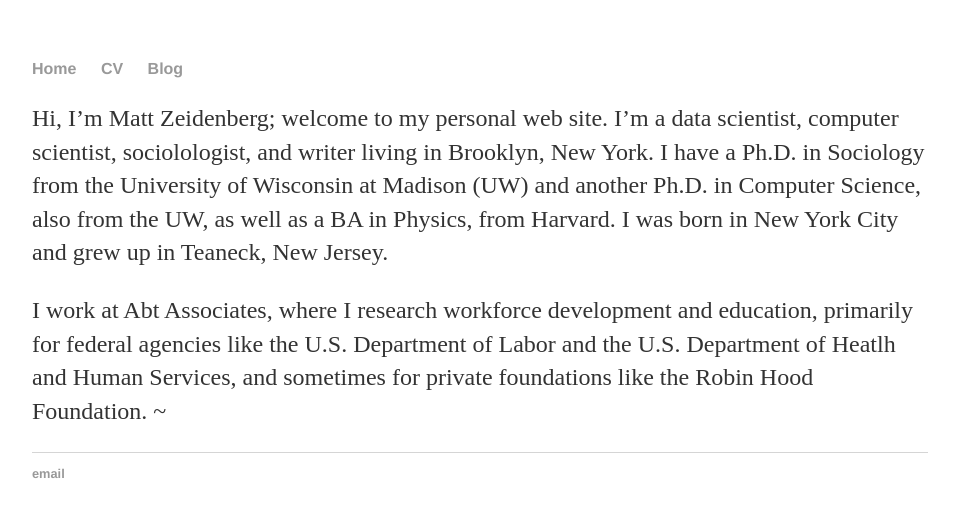
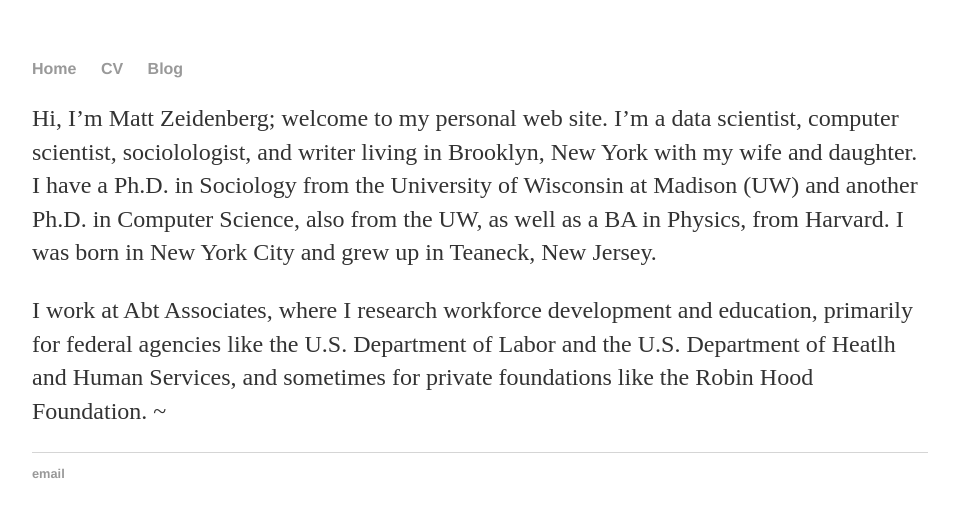
Before and after one commit to mzeidenberg/mzeidenberg.github.io, a Jekyll site: the page built from index.md, in a window 1280 px wide. Shown: the top 517 px of the page, without its empty margins (160-1114 px from the left). Built offline with Jekyll 4.4.1, drawn with Linux system fonts in a browser that asks for light colours.

Commit message:
more changes

```diff
--- a/index.md
+++ b/index.md
@@ -5,7 +5,8 @@
 
 Hi, I'm Matt Zeidenberg; welcome to my personal web site.
 I'm a data scientist, computer scientist,
-sociolologist, and writer living in Brooklyn, New York. I have a Ph.D.
+sociolologist, and writer living in Brooklyn, New York with my wife and
+daughter. I have a Ph.D.
 in Sociology from the University of Wisconsin at Madison (UW) and another
 Ph.D. in Computer Science, also from the UW, as well as a BA in Physics,
 from Harvard. I was born in New York City and grew up in Teaneck, New
```
